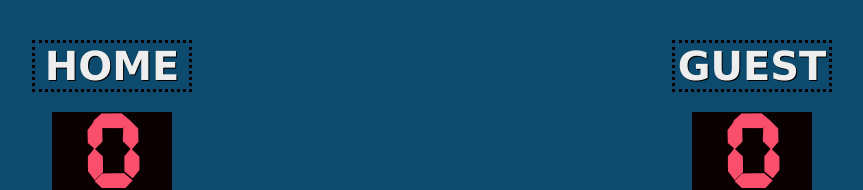
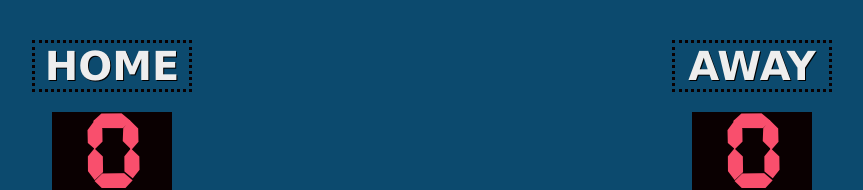
Before and after one commit to BrandoQ08/interactive-scoreboard, a plain HTML site: page index.html in a window 1280 px wide. Shown: the top 190 px of the page, without its empty margins (208-1071 px from the left). Drawn offline with Linux system fonts and the light colour scheme.

Commit message:
Update index.html
Update score header

```diff
--- a/index.html
+++ b/index.html
@@ -12,7 +12,7 @@
                 <button id="btnh3" onclick="increment3()">+3</button>
                 </div>
             <div class="column">
-                <h3 id="hyg">GUEST</h3>
+                <h3 id="hyg">AWAY</h3>
                 <h4 id="guestpoints">0</h4>
                 <button id="btng1" onclick="incrementg1()">+1</button>
                 <button id="btng2" onclick="incrementg2()">+2</button>
```
